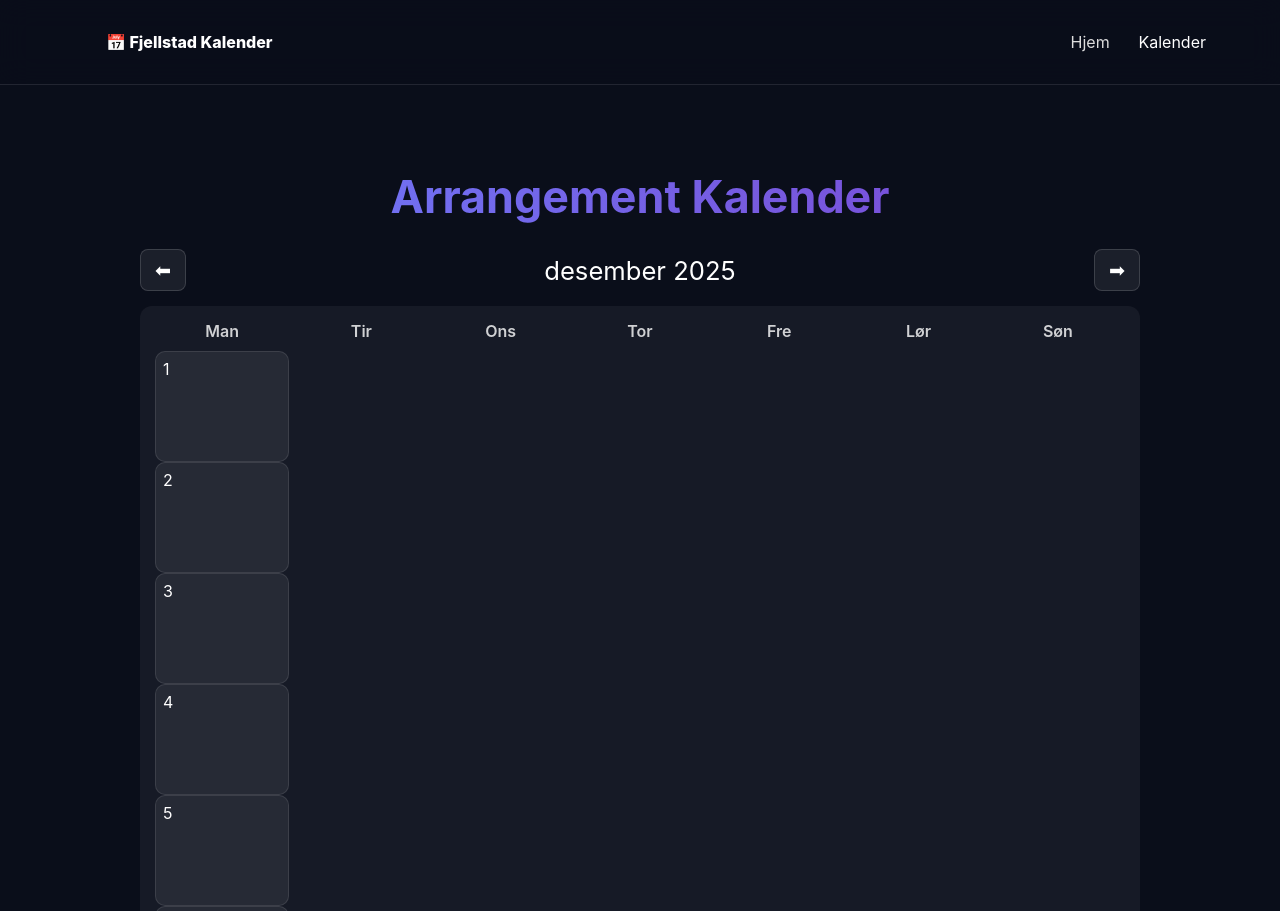
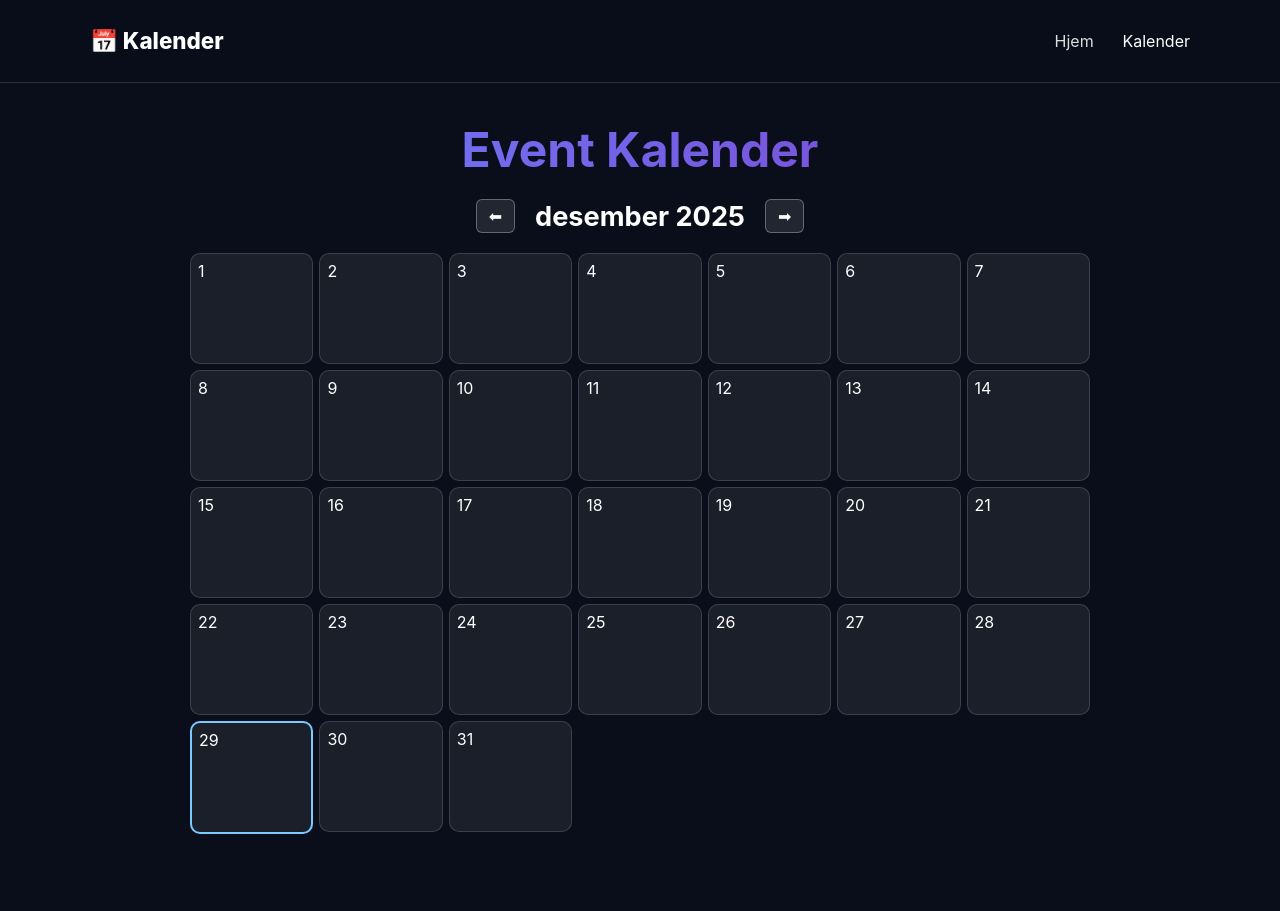
Before and after one commit to Spamexwddwd/fjellstadrollespill, a plain HTML site: page kalender.html in a window 1280 px wide. Shown: the top 911 px of the page. Drawn offline with Linux system fonts and the light colour scheme.

Commit message:
Update kalender.html

```diff
--- a/kalender.html
+++ b/kalender.html
@@ -4,130 +4,84 @@
 <meta charset="UTF-8">
 <title>Kalender - Fjellstad Rollespill</title>
 <meta name="viewport" content="width=device-width, initial-scale=1.0">
-<link rel="icon" type="image/x-icon" href="logo.png">
+<link rel="icon" href="logo.png">
 
 <style>
-    body {
-        background: #0a0e1a;
-        color: white;
-        font-family: Inter, sans-serif;
-        margin: 0;
-    }
-    header {
-        position: fixed;
-        top: 0;
-        width: 100%;
-        padding: 1rem;
-        background: rgba(10,14,26,.85);
-        backdrop-filter: blur(15px);
-        border-bottom: 1px solid rgba(255,255,255,.1);
-    }
-    nav {
-        max-width: 1100px;
-        margin: auto;
-        display: flex;
-        justify-content: space-between;
-        align-items: center;
-    }
-    ul {
-        list-style: none;
-        display: flex;
-        gap: 1.8rem;
-    }
-    a { text-decoration: none; color: #ddd; }
-    a:hover { color: white; }
-
-    .container {
-        max-width: 1000px;
-        margin: 120px auto;
-        padding: 20px;
-    }
-    h1 {
-        text-align: center;
-        font-size: 2.8rem;
-        margin-bottom: 25px;
-        background: linear-gradient(90deg,#6e7dfb,#7b45d0);
-        -webkit-background-clip: text;
-        -webkit-text-fill-color: transparent;
+body{
+    margin:0;
+    background:#0a0e1a;
+    color:white;
+    font-family:Inter,sans-serif;
 }
 
-    .calendar-header {
-        display: flex;
-        justify-content: space-between;
-        align-items: center;
-        margin-bottom: 15px;
-        font-size: 1.6rem;
+/* Header */
+header{
+    position:fixed;top:0;width:100%;
+    background:rgba(10,14,26,.85);
+    border-bottom:1px solid rgba(255,255,255,.15);
+    backdrop-filter:blur(15px);
+    padding:15px 0;
 }
-    .btn {
-        cursor: pointer;
-        padding: 8px 14px;
-        border-radius: 8px;
-        background: rgba(255,255,255,.07);
-        border: 1px solid rgba(255,255,255,.15);
-        font-size: 1.2rem;
-        transition: .2s;
+nav{
+    display:flex;justify-content:space-between;align-items:center;
+    max-width:1100px;margin:auto;padding:0 15px;
 }
-    .btn:hover {
-        background: rgba(255,255,255,.18);
+nav ul{display:flex;gap:1.8rem;list-style:none;}
+nav a{color:#ddd;text-decoration:none;transition:.2s;}
+nav a:hover{color:white;}
+
+/* Page content */
+.container{
+    max-width:900px;margin:120px auto;text-align:center;
+}
+h1{
+    font-size:3rem;margin-bottom:20px;
+    background:linear-gradient(90deg,#6e7dfb,#7b45d0);
+    -webkit-background-clip:text;-webkit-text-fill-color:transparent;
 }
 
-    .calendar-grid {
-        display: grid;
-        grid-template-columns: repeat(7, 1fr);
-        gap: 5px;
-        background: rgba(255,255,255,.05);
-        padding: 15px;
-        border-radius: 12px;
+/* Calendar grid */
+.calendar{
+    margin-top:20px;
+    display:grid;
+    grid-template-columns:repeat(7,1fr);
+    gap:6px;
 }
-    .day-name {
-        text-align: center;
-        opacity: 0.8;
-        margin-bottom: 5px;
-        font-weight: 600;
+.day-name{
+    opacity:.8;font-weight:700;padding:8px;
 }
-    .day {
-        height: 95px;
-        padding: 7px;
-        border-radius: 10px;
-        background: rgba(255,255,255,.07);
-        border: 1px solid rgba(255,255,255,.1);
-        transition: .2s;
-        position: relative;
-        cursor: pointer;
+.day{
+    height:95px;border-radius:10px;
+    background:rgba(255,255,255,.07);
+    border:1px solid rgba(255,255,255,.15);
+    text-align:left;padding:7px;position:relative;
+    cursor:pointer;transition:.15s;
 }
-    .day:hover {
-        background: rgba(255,255,255,.15);
-        transform: scale(1.05);
-    }
-    .today {
-        border: 2px solid #7bc9ff;
-    }
-    .event-dot {
-        width: 10px;
-        height: 10px;
-        background: #7bc9ff;
-        border-radius: 50%;
-        position: absolute;
-        bottom: 6px;
-        right: 6px;
+.day:hover{background:rgba(255,255,255,.18);transform:scale(1.05);}
+.today{border:2px solid #7bc9ff;}
+.empty{opacity:0;pointer-events:none;}
+
+.event-dot{
+    width:10px;height:10px;border-radius:999px;
+    background:#7bc9ff;position:absolute;bottom:6px;right:6px;
 }
 
-    /* Popup */
-    #modal {
-        display: none;
-        position: fixed;
-        top: 0; left: 0;
-        width: 100%; height: 100%;
-        background: rgba(0,0,0,.7);
-        align-items: center;
-        justify-content: center;
+/* month header */
+.monthbar{display:flex;justify-content:center;align-items:center;gap:20px;margin-bottom:15px;}
+.btn{
+    background:rgba(255,255,255,.1);
+    border:1px solid rgba(255,255,255,.3);
+    padding:6px 12px;border-radius:6px;cursor:pointer;
 }
-    .modal-box {
-        background: #101525;
-        padding: 20px;
-        width: 300px;
-        border-radius: 12px;
-        text-align: center;
+.btn:hover{background:white;color:black;}
+
+/* popup */
+#modal{
+    display:none;position:fixed;inset:0;background:#0009;
+    align-items:center;justify-content:center;
+}
+.modal-box{
+    background:#111a2c;padding:25px;border-radius:12px;width:280px;text-align:center;
 }
 </style>
 </head>
@@ -135,24 +89,26 @@
 <body>
 <header>
 <nav>
-        <div style="font-weight:800;">📅 Fjellstad Kalender</div>
+    <div style="font-size:1.4rem;font-weight:800;">📅 Kalender</div>
     <ul>
         <li><a href="index.html">Hjem</a></li>
-            <li><a style="color:white;">Kalender</a></li>
+        <li><a style="color:white">Kalender</a></li>
     </ul>
 </nav>
 </header>
 
 <div class="container">
-    <h1>Arrangement Kalender</h1>
 
-    <div class="calendar-header">
+    <h1>Event Kalender</h1>
+
+    <div class="monthbar">
         <div class="btn" onclick="prevMonth()">⬅</div>
-        <div id="monthYear"></div>
+        <div id="monthYear" style="font-size:1.7rem;font-weight:700;"></div>
         <div class="btn" onclick="nextMonth()">➡</div>
     </div>
 
-    <div class="calendar-grid">
+    <!-- Kalender grid -->
+    <div class="calendar" id="calendar">
         <div class="day-name">Man</div>
         <div class="day-name">Tir</div>
         <div class="day-name">Ons</div>
@@ -160,7 +116,6 @@
         <div class="day-name">Fre</div>
         <div class="day-name">Lør</div>
         <div class="day-name">Søn</div>
-        <div id="days"></div>
     </div>
 </div>
 
@@ -168,66 +123,66 @@
 <div id="modal">
     <div class="modal-box">
         <h2 id="eventTitle"></h2>
-        <p id="eventDesc"></p>
-        <button onclick="closeModal()" class="btn" style="margin-top:10px;">Lukk</button>
+        <p id="eventText"></p>
+        <button class="btn" onclick="modal.style.display='none'">Lukk</button>
     </div>
 </div>
 
 <script>
-let events = [
-    { dato:"2025-02-01", tittel:"Åpningsfest 🎉", tekst:"Serveren åpner!" },
-    { dato:"2025-02-10", tittel:"Heist Event 💰", tekst:"Spesialevent for gjenger" },
-    { dato:"2025-02-15", tittel:"Biltreff 🚗", tekst:"Premie for fineste bil" },
+let events=[
+    {dato:"2025-02-01",tittel:"Åpningsfest 🎉",tekst:"Server launch event"},
+    {dato:"2025-02-10",tittel:"Heist Event 💰",tekst:"Stor RP aktivitet"},
+    {dato:"2025-02-15",tittel:"Biltreff 🚗",tekst:"Samling, premie til fineste bil"},
 ];
 
-let date = new Date();
+let d=new Date();
 
-function renderCalendar() {
-    let year = date.getFullYear();
-    let month = date.getMonth();
+function loadCalendar(){
+    const year=d.getFullYear(),month=d.getMonth();
+    document.getElementById("monthYear").innerHTML=
+        d.toLocaleString("no-NO",{month:"long"})+" "+year;
 
-    let firstDay = new Date(year, month, 1).getDay() || 7;
-    let lastDay = new Date(year, month + 1, 0).getDate();
+    const first=(new Date(year,month,1).getDay()||7)-1;
+    const last=new Date(year,month+1,0).getDate();
 
-    document.getElementById("monthYear").innerText =
-        date.toLocaleString("no-NO", { month: "long", year: "numeric" });
+    let html=document.querySelector("#calendar").innerHTML=
+        document.querySelector("#calendar").innerHTML.slice(0,document.querySelector("#calendar").innerHTML.indexOf("</div></div>")+6);
 
-    let daysHTML = "";
-    for (let i = 1; i < firstDay; i++) {
-        daysHTML += `<div class="day" style="opacity:0;"></div>`;
+    let blank=first;
+    while(blank--) addDay("",true);
+
+    for(let i=1;i<=last;i++){
+        let date=`${year}-${String(month+1).padStart(2,'0')}-${String(i).padStart(2,'0')}`;
+        addDay(i,false,date);
+    }
 }
 
-    for (let i = 1; i <= lastDay; i++) {
-        let current = `${year}-${String(month+1).padStart(2,"0")}-${String(i).padStart(2,"0")}`;
-        let hasEvent = events.find(e => e.dato === current);
-        let today = new Date();
-        let classToday =
-            (i === today.getDate() && month === today.getMonth() && year === today.getFullYear())
-            ? "today" : "";
-
-        daysHTML += `
-        <div class="day ${classToday}" onclick="showEvent('${current}')">
-            ${i}
-            ${hasEvent ? '<div class="event-dot"></div>' : ''}
+function addDay(n,empty,date){
+    const cal=document.getElementById("calendar");
+    if(empty){
+        cal.innerHTML+=`<div class="day empty"></div>`;
+    }else{
+        let e=events.find(ev=>ev.dato===date);
+        let today=new Date();
+        let cls=(n==today.getDate()&&d.getMonth()==today.getMonth()&&d.getFullYear()==today.getFullYear())?"today":"";
+        cal.innerHTML+=`
+        <div class="day ${cls}" onclick="${e?`showEvent('${e.tittel}','${e.tekst}')`:""}">
+            ${n}
+            ${e?'<div class="event-dot"></div>':""}
         </div>`;
     }
-
-    document.getElementById("days").innerHTML = daysHTML;
 }
 
-function showEvent(dateStr){
-    let e = events.find(ev => ev.dato === dateStr);
-    if(!e) return;
-    document.getElementById("eventTitle").innerText = e.tittel;
-    document.getElementById("eventDesc").innerText = e.tekst;
-    document.getElementById("modal").style.display = "flex";
+function showEvent(t,x){
+    eventTitle.innerHTML=t;
+    eventText.innerHTML=x;
+    modal.style.display="flex";
 }
-function closeModal(){ document.getElementById("modal").style.display="none"; }
 
-function prevMonth(){ date.setMonth(date.getMonth()-1); renderCalendar(); }
-function nextMonth(){ date.setMonth(date.getMonth()+1); renderCalendar(); }
+function prevMonth(){d.setMonth(d.getMonth()-1);loadCalendar();}
+function nextMonth(){d.setMonth(d.getMonth()+1);loadCalendar();}
 
-renderCalendar();
+loadCalendar();
 </script>
 
 </body>
```
Lines whose indentation alone changed are shown as unchanged.
